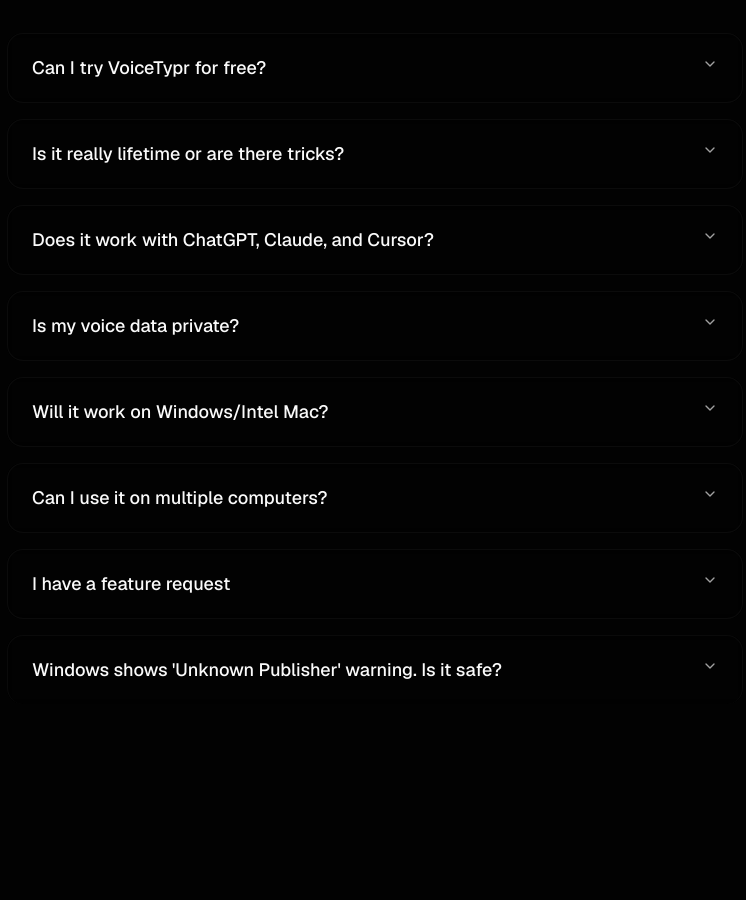
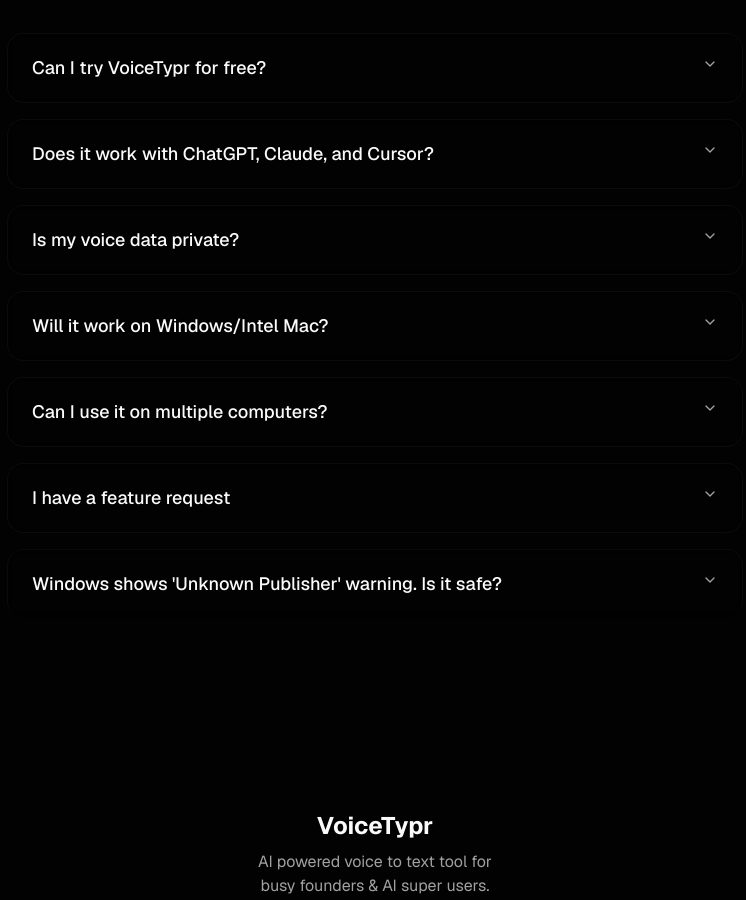
Before and after one commit to moinulmoin/voicetypr-web, a Next.js app: page / in a window 1280 px wide. Shown: the part 5840-6740 px from the top of the page, without its empty margins (265-1011 px from the left). Built offline with nearby package versions, Linux system fonts and the light colour scheme; no server answers.

Commit message:
feat: remove lifetime pricing skepticism FAQ to streamline FAQ section

```diff
--- a/app/components/sections/FAQ.tsx
+++ b/app/components/sections/FAQ.tsx
@@ -13,11 +13,7 @@
     answer:
       "Yes! VoiceTypr offers a 3-day free trial with unlimited transcription. Test all features before buying. No credit card required.",
   },
-  {
-    question: "Is it really lifetime or are there tricks?",
-    answer:
-      "It's truly lifetime. Buy once, get all future updates forever. No rebuy tricks, no upgrade fees, no subscriptions. The $19 price is an early bird discount though - will increase after launch week.",
-  },
+
   {
     question: "Does it work with ChatGPT, Claude, and Cursor?",
     answer:
```
